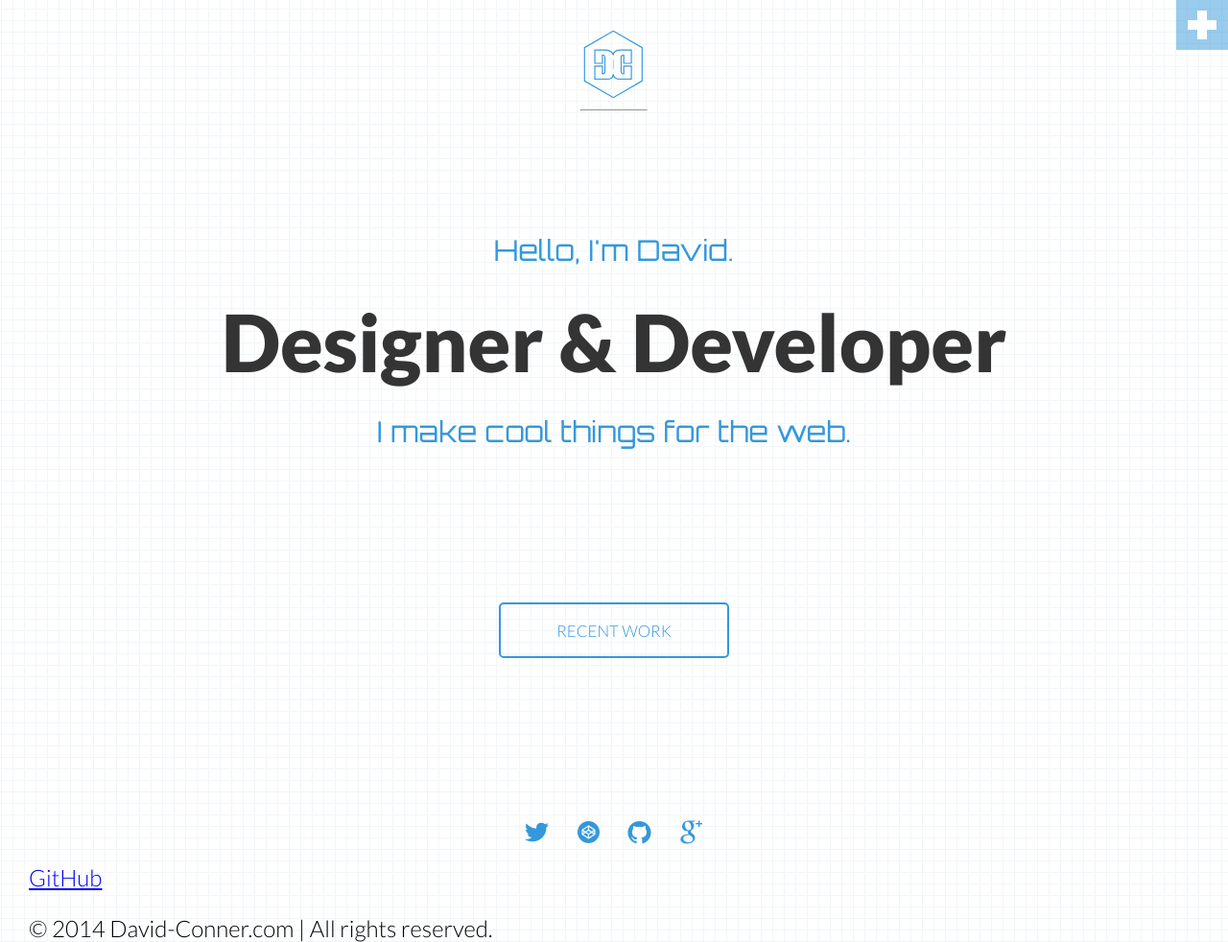
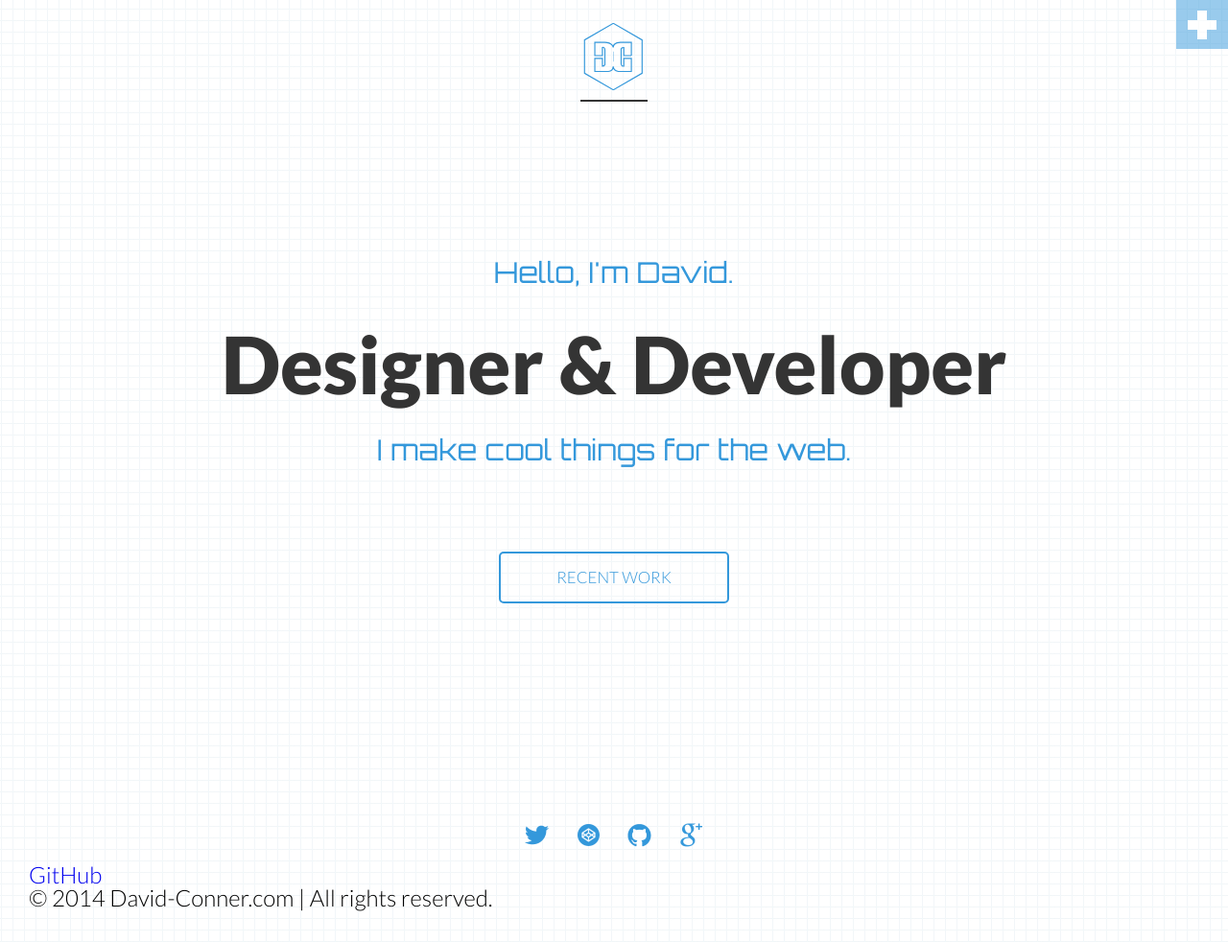
Before and after one commit to davidicus/davidicus.github.io, a Jekyll site: the page built from index.html, in a window 1280 px wide. Shown: the whole page at 96% size. Built offline with Jekyll 4.4.1, drawn with Linux system fonts in a browser that asks for light colours; nearby versions of some CDN libraries; after the commit the page ends 950 px from its top, so only the background shows below that.

Commit message:
finished hero section and added reset css

```diff
--- a/_sass/_header.scss
+++ b/_sass/_header.scss
@@ -4,16 +4,9 @@
 header {
 	font-size: 1rem;
 	margin-bottom: 1.5em;
-	padding-top: 1.5em;
+	padding-top: 1em;
 	text-align: center;
 	width: 100%;
-
-	@include rbp(640) {
-		position: absolute;
-		top: 0;
-		left: 0;
-		z-index: $zOverlay;
-	}
 
 	.logoLink {
 		color: $darkGrey;
@@ -44,10 +37,20 @@ header {
 		}
 
 		hr {
-			margin-bottom: 0;
+			margin: 0.5em 0 0;
+			border: 1px solid;
 		}
 	}
 
+}
+
+.home header {
+	@media (min-height: 551px) {
+		left: 0;
+		position: absolute;
+		top: 0;
+		z-index: $zOverlay;
+	}
 }
 
 ////////////////////////////////////
--- a/_sass/_hero.scss
+++ b/_sass/_hero.scss
@@ -5,41 +5,21 @@
 // Hero styles ////////////////////
 //////////////////////////////////
 
-.hero {
-	display: table;
-	height: 100%;
-	overflow: hidden;
-	position: relative;
-	width: 100%;
-
-	@media (max-height: 640px) {
-		display: block;
-	}
-}
 
 .heroWrap {
-	display: table-cell;
-	left: 0;
-	margin: 0 auto;
-	max-width: 1280px;
-	position: relative;
-	text-align: center;
-	vertical-align: middle;
-	width: 100%;
-	z-index: $zNormal;
-
-	@media (max-height: 640px) {
-		display: block;
-	}
 
 	.heroText {
 		margin: 1em 0;
 		overflow: hidden;
+		@include rbp(565) {
+			font-size: 1.5rem;
+		}
 		@include bp(medium) {
 			display: inline-block;
 			text-align: center;
 			vertical-align: baseline;
 			width: 100%;
+			font-size: 1em;
 		}
 	}
 
@@ -93,7 +73,7 @@
 	display: block;
 	font-weight: 300;
 	font-size: .8em;
-	margin: 0 auto 1em;
+	margin: 0 auto 3em;
 	max-width: 240px;
 	padding: 1em .25em;
 	position: relative;
@@ -103,7 +83,7 @@
 
 	@include bp(medium) {
 		font-size: .7em;
-		margin: 6em auto 0;
+		margin: 2em auto;
 	}
 
 	&:hover {
@@ -121,7 +101,7 @@
 .socialWrap {
 		display: block;
 		width: 100%;
-		@include rbp(640) {
+		@media (min-width: 640px) and (min-height: 552px) {
 			bottom: 0;
 			left: 50%;
 			position: absolute;
--- a/_sass/_main.scss
+++ b/_sass/_main.scss
@@ -1,21 +1,9 @@
+@import "reset";
 @import "base";
 @import "grid";
 @import "header";
 @import "hero";
 
-html {
-	-webkit-box-sizing: border-box;
-	-moz-box-sizing: border-box;
-	box-sizing: border-box;
-}
-
-*,
-*:before,
-*:after {
-	-webkit-box-sizing: inherit;
-	-moz-box-sizing: inherit;
-	box-sizing: inherit;
- }
 
 html,
 body {
@@ -53,3 +41,32 @@ img {
 .pageWrap {
 	padding: 0 1.25em;
 }
+
+.section {
+	display: table;
+	height: 100%;
+	overflow: hidden;
+	position: relative;
+	width: 100%;
+
+	@media (max-height: 550px) {
+		display: block;
+	}
+}
+
+.contentWrap {
+	display: table-cell;
+	left: 0;
+	margin: 0 auto;
+	max-width: 1280px;
+	position: relative;
+	text-align: center;
+	vertical-align: middle;
+	width: 100%;
+	z-index: $zNormal;
+
+	@media (max-height: 550px) {
+		display: block;
+	}
+
+}
--- a/_sass/_mixins.scss
+++ b/_sass/_mixins.scss
@@ -5,24 +5,127 @@
 //media break points
 @mixin bp($point) {
 	@if $point == xSmall {
-	@media (min-width: 400px) { @content; }
+		@media (min-width: 400px) { @content; }
 	}
-	@if $point == small {
-	@media (min-width: 600px) { @content; }
+	@else if $point == small {
+		@media (min-width: 600px) { @content; }
 	}
 	@else if $point == medium {
-	@media (min-width: 768px) { @content; }
+		@media (min-width: 768px) { @content; }
 	}
 	@else if $point == large {
-	@media (min-width: 1024px)  { @content; }
+		@media (min-width: 1024px)  { @content; }
 	}
 	@else if $point == xLarge {
-	@media (min-width: 1280px)  { @content; }
+		@media (min-width: 1280px)  { @content; }
 	}
 }
 
 @mixin rbp($point) {
 	@media (min-width: #{$point}px) { @content; }
+}
+
+
+//css3
+@mixin background-size ($value) {
+  -webkit-background-size: $value;
+          background-size: $value;
+}
+
+@mixin border-radius ($values) {
+	-webkit-border-radius: $values;
+	   -moz-border-radius: $values;
+	        border-radius: $values;
+	-webkit-background-clip: padding-box;
+	       -moz-background-clip: padding;
+	        background-clip: padding-box;
+}
+
+@mixin box-shadow ($x, $y, $offset, $hex,  $inset: null, $spread:null) {
+     -moz-box-shadow: $x $y $offset $spread $hex $inset;
+  -webkit-box-shadow: $x $y $offset $spread $hex $inset;
+          box-shadow: $x $y $offset $spread $hex $inset;
+}
+
+@mixin box-sizing($value) {
+     -moz-box-sizing: $value;
+  -webkit-box-sizing: $value;
+          box-sizing: $value;
+}
+
+@mixin rgba-bg ($hex, $alpha) {
+	background-color: $hex;
+	background-color: rgba($hex, $alpha);
+}
+
+@mixin transition ($value) {
+     -moz-transition: $value;
+       -o-transition: $value;
+      -ms-transition: $value;
+  -webkit-transition: $value;
+          transition: $value;
+}
+
+//common use
+@mixin reset {
+  margin: 0;
+  padding: 0;
+  border: 0;
+  outline: 0;
+  font-size: 100%;
+  vertical-align: baseline;
+  background: transparent;
+}
+
+@mixin zipMP {
+	margin: 0;
+	padding: 0;
+}
+
+//cover everything block
+@mixin coverPage {
+  position: absolute;
+  top: 0;
+  left: 0;
+  width: 100%;
+  height: 100%;
+}
+
+//center
+@mixin centerIt {
+  position: absolute;
+  top: 50%;
+  left: 50%;
+  -webkit-transform:translate(-50%, -50%);
+   -moz-transform:translate(-50%, -50%);
+    -ms-transform:translate(-50%, -50%);
+     -o-transform:translate(-50%, -50%);
+        transform:translate(-50%, -50%);
+}
+
+//ellipsis
+@mixin ellipsis() {
+  overflow: hidden;
+  white-space: nowrap;
+  text-overflow: ellipsis;
+}
+
+//standard Wrapper padding
+@mixin pads {
+	padding: 0 1.618em;
+
+	@include bp(medium) {
+		padding: 0 2.618em;
+	}
+}
+
+@mixin cf {
+	&:after,
+	&:before {
+		content: "";
+		display: table;
+		clear: both;
+	}
 }
 
 //transition vender prefix
--- a/_sass/_navigation.scss
+++ b/_sass/_navigation.scss
@@ -85,9 +85,11 @@
 		padding-top: 3em;
 	}
 
+
 	ul {
 		border-top: 1px solid lighten($mainColor, 10%);
 		border-bottom: 1px solid lighten($mainColor, 10%);
+
 
 		li:nth-of-type(even) {
 			border-top: 1px solid lighten($mainColor, 10%);
@@ -133,4 +135,16 @@
 	right: 0;
 	@include single-trans(all, 0.35s, ease-in-out);
 
+	@media (min-width: 600px) and (max-height: 341px) {
+		width: 50%;
+		padding-top: 0;
+	}
+
 }
+
+.open .vectorMeWrap {
+	@media (max-height: 347px) {
+		width: 100px;
+		margin: 0 auto;
+	}
+}
--- /dev/null
+++ b/_sass/_reset.scss
@@ -0,0 +1,213 @@
+@import "_mixins";
+
+$resetColor: #cccccc;
+$linkColor: #077ABC;
+
+///////////////////////////////
+//   reset styles   //////////
+/////////////////////////////
+
+html {
+	@include box-sizing(border-box);
+}
+
+*,
+*:before,
+*:after {
+	@include box-sizing(inherit);
+ }
+
+
+html,
+body,
+div,
+span,
+object,
+iframe,
+h1, h2, h3, h4, h5, h6,
+p,
+blockquote,
+pre,
+abbr,
+address,
+cite,
+code,
+em,
+img,
+q,
+small,
+strong,
+sub,
+sup,
+var,
+b,
+i,
+dl,
+dt,
+dd,
+ol, ul, li,
+fieldset,
+form,
+label,
+legend,
+table,
+caption,
+tbody,
+tfoot,
+thead,
+tr, th, td,
+article,
+aside,
+canvas,
+figcaption,
+figure,
+footer,
+header,
+hgroup,
+menu,
+nav,
+section {
+    @include zipMP;
+    border: 0;
+    outline: 0;
+    font-size: 100%;
+    vertical-align: baseline;
+    background: transparent;
+}
+
+article,
+aside,
+details,
+figcaption,
+figure,
+footer,
+header,
+hgroup,
+nav,
+section {
+    display: block;
+}
+
+html,
+body {
+    font-family: sans-serif;
+    -webkit-text-size-adjust: 100%;
+    -ms-text-size-adjust: 100%;
+    line-height: 1;
+}
+
+nav ul {
+    list-style: none;
+}
+
+a {
+	@include zipMP;
+    font-size: 100%;
+    vertical-align: baseline;
+    background: transparent;
+	text-decoration: none;
+}
+
+table {
+    border-collapse: collapse;
+    border-spacing: 0;
+}
+
+hr {
+    display: block;
+    height: 1px;
+    border: 0;
+    border-top: 1px solid $resetColor;
+    margin: 1.6em 0;
+    padding: 0;
+}
+
+form {
+    margin: 0;
+}
+
+input,
+select {
+    vertical-align: middle;
+    -webkit-user-modify: read-write-plaintext-only;
+}
+
+
+input[type=text] {
+    text-indent: 5px;
+}
+
+.ie8 input[type=text],
+.ie9 input[type=text] {
+    padding-left: 3px !important;
+    text-indent: 0 !important;
+}
+
+fieldset {
+    border: 1px solid currentcolor;
+    margin: 0 2px;
+    padding: 0.56em 1em 1.2em;
+
+	legend {
+		border: 0;
+		padding: 0;
+		white-space: normal;
+		*margin-left: -7px;
+	}
+}
+
+button,
+input,
+select,
+textarea {
+    font-family: inherit;
+    margin: 0;
+}
+
+button,
+input {
+    line-height: normal;
+}
+
+button,
+html input[type="button"],
+input[type="reset"],
+input[type="submit"] {
+    -webkit-appearance: button;
+    cursor: pointer;
+    *overflow: visible;
+}
+
+button[disabled],
+input[disabled] {
+    cursor: default;
+}
+
+input[type="checkbox"],
+input[type="radio"] {
+    padding: 0;
+    cursor: pointer;
+    *height: 13px;
+    *width: 13px
+}
+
+input[type="search"] {
+    -webkit-appearance: textfield;
+	@include box-sizing(content-box);
+}
+
+input[type="search"]::-webkit-search-cancel-button,
+input[type="search"]::-webkit-search-decoration {
+    -webkit-appearance: none;
+}
+
+button::-moz-focus-inner,
+input::-moz-focus-inner {
+    border: 0;
+    padding: 0;
+}
+
+textarea {
+    overflow: auto;
+    vertical-align: top;
+}
--- a/index.html
+++ b/index.html
@@ -5,8 +5,8 @@ html_title: Front-End Developer & Designer
 ---
 
 
-	<section class="hero">
-					<div class="heroWrap centered">
+				<section class="hero section">
+					<div class="heroWrap contentWrap">
 						<div class="heroText">
 							<h1 class="">Hello, I'm David. <span>Designer & Developer</span></h1>
 							<p>I make cool things for the web.</p>
@@ -21,3 +21,7 @@ html_title: Front-End Developer & Designer
 						</div>
 					</div>
 				</section> <!-- /hero -->
+
+				<section>
+
+				</section>
```
